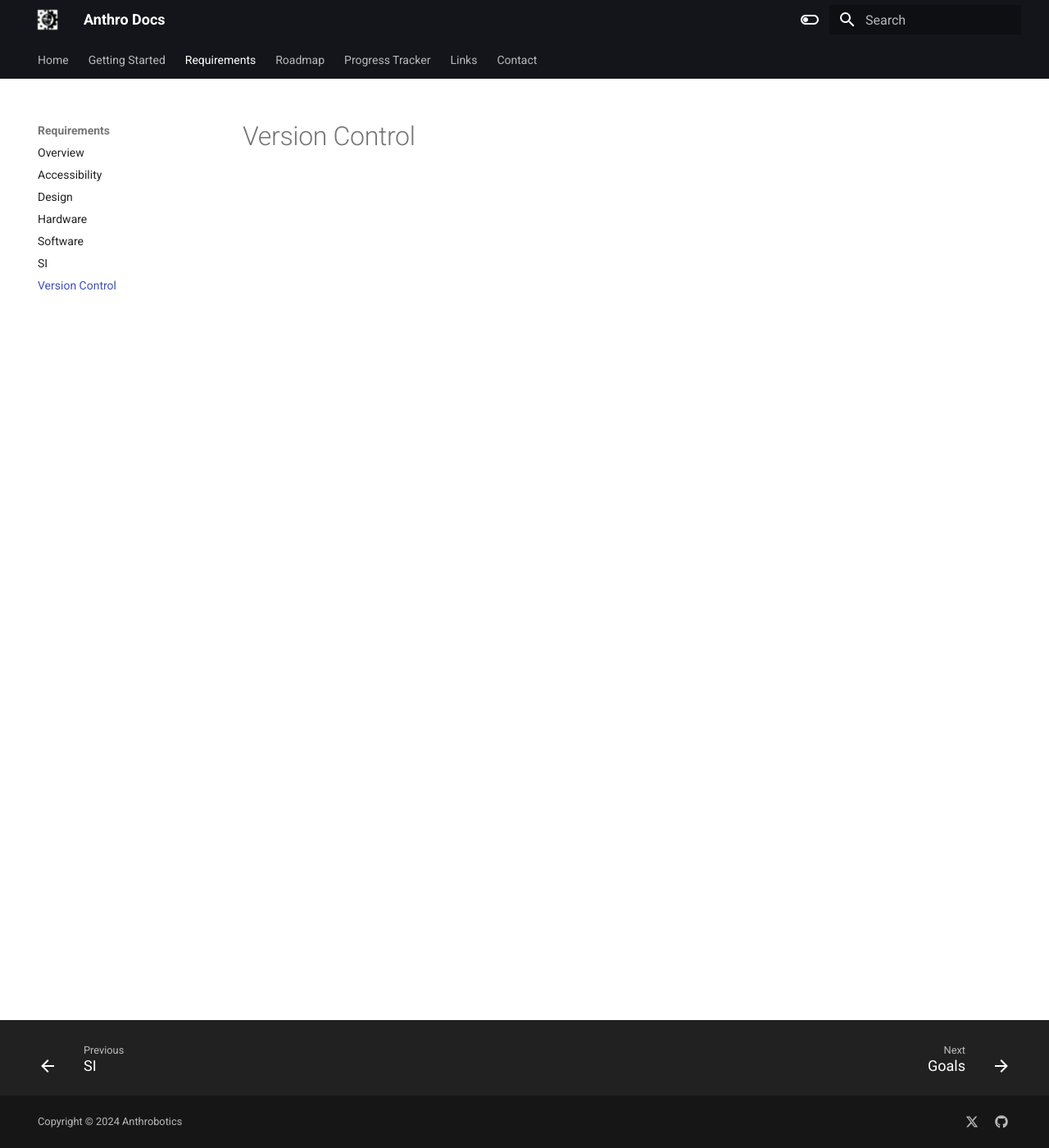
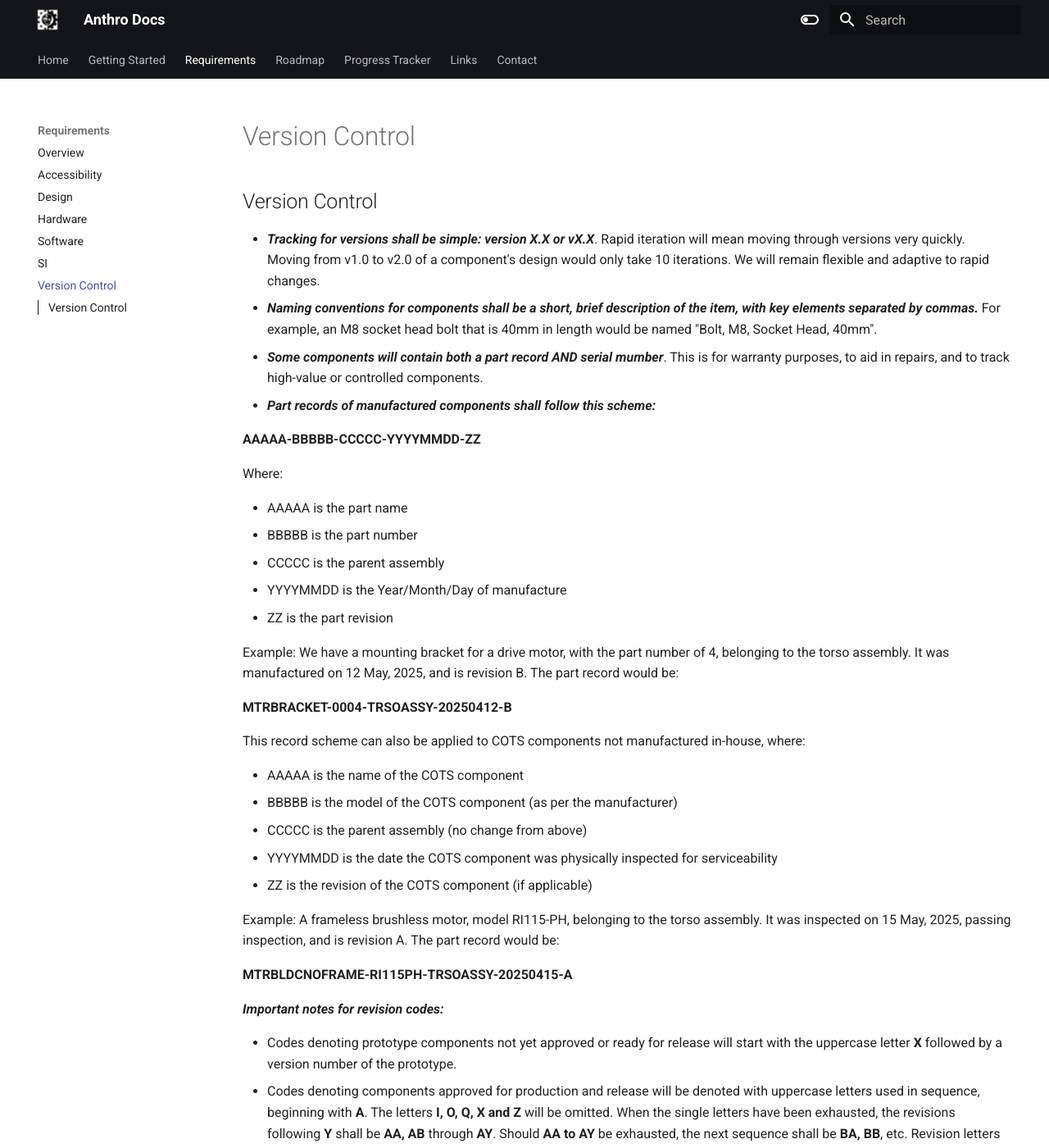
Before and after one commit to Anthrobotics/anthro-docs, an MkDocs documentation site: the page built from docs/requirements/version control.md, in a window 1280 px wide and 1400 px high. Shown: the whole window at 82% size. Built offline with MkDocs 1.6.1 and Material for MkDocs 9.7.7, drawn with Linux system fonts in a browser that asks for light colours; some of the changed text lies outside the part shown.

Commit message:
Update version control.md

```diff
--- a/docs/requirements/version control.md
+++ b/docs/requirements/version control.md
@@ -1 +1,56 @@
 # Version Control
+
+## Version Control
+
+- ***Tracking for versions shall be simple: version X.X or vX.X***. Rapid iteration will mean moving through versions very quickly. Moving from v1.0 to v2.0 of a component's design would only take 10 iterations. We will remain flexible and adaptive to rapid changes.
+- ***Naming conventions for components shall be a short, brief description of the item, with key elements separated by commas.*** For example, an M8  socket head bolt that is 40mm in length would be named "Bolt, M8, Socket Head, 40mm".
+- ***Some components will contain both a part record AND serial mumber***. This is for warranty  purposes, to aid in repairs, and to track high-value or controlled components.
+- ***Part records of manufactured components shall follow this scheme:***
+
+**AAAAA-BBBBB-CCCCC-YYYYMMDD-ZZ**
+
+Where:
+
+- AAAAA is the part name
+- BBBBB is the part number
+- CCCCC is the parent assembly
+- YYYYMMDD is the Year/Month/Day of manufacture
+- ZZ is the part revision
+
+Example: We have a mounting bracket for a drive motor, with the part number of 4, belonging to the torso assembly. It was manufactured on 12 May, 2025, and is revision B. The part record would be:
+
+**MTRBRACKET-0004-TRSOASSY-20250412-B**
+
+This record scheme can also be applied to COTS components not manufactured in-house, where:
+
+- AAAAA is the name of the COTS component
+- BBBBB is the model of the COTS component (as per the manufacturer)
+- CCCCC is the parent assembly (no change from above)
+- YYYYMMDD is the date the COTS component was physically inspected for serviceability
+- ZZ is the revision of the COTS component (if applicable)
+
+Example: A frameless brushless motor, model RI115-PH, belonging to the torso assembly. It was inspected on 15 May, 2025, passing inspection, and is revision A. The part record would be:
+
+**MTRBLDCNOFRAME-RI115PH-TRSOASSY-20250415-A**
+
+***Important notes for revision codes:***
+
+- Codes denoting prototype components not yet approved or ready for release will start with the uppercase letter **X** followed by a version number of the prototype.
+- Codes denoting components approved for production and release will be denoted with uppercase letters used in sequence, beginning with **A**. The letters **I, O, Q, X and Z** will be omitted. When the single letters have been exhausted, the revisions following **Y** shall be **AA, AB** through **AY**. Should **AA to AY** be exhausted, the next sequence shall be **BA, BB**, etc. Revision letters shall not exceed two characters. (as per ASME Y14.35M-1997, Section 5)
+
+- ***The following manufactured components entering production for release models will be serialized based on class:
+    - **PCBs (A)**
+    - **Compute Systems (B)**
+    - **Power Supplies (C)**
+    - **Motors (D)**
+    - **Communication Devices (E)**
+    - **Sensors (F)**
+- ***Components matching the above descriptions that are manufactured in-house will be designated a serial number using the following scheme:***
+
+**X-YYYY-ZZZZZZZZ**
+
+Where:
+
+- X is the item class (see the list above)
+- Y is the year of production
+- Z is the item number, increasing in value by one for each item produced
```
